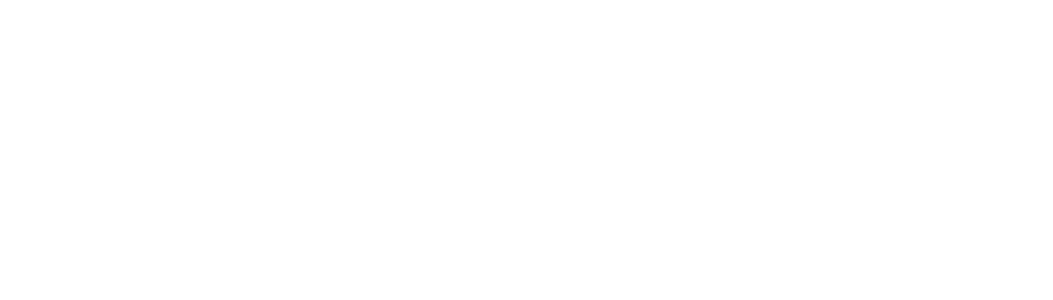
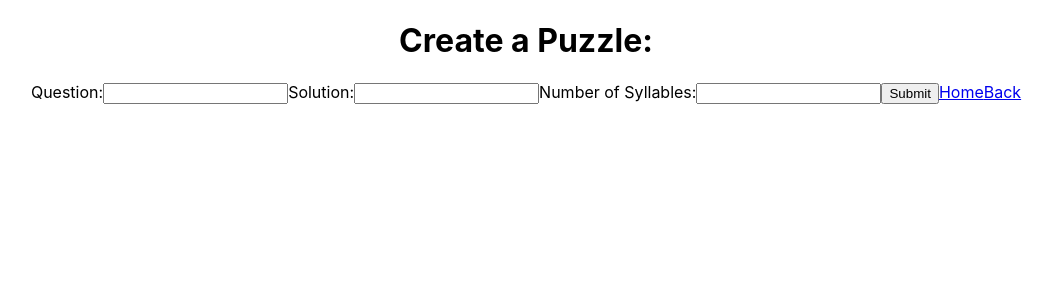
Before and after one commit to jcmcarth06/react-app-front-end, a React (Create React App) app: page /createpuzzle in a window 1280 px wide. Shown: the top 300 px of the page, without its empty margins (114-1167 px from the left). Built offline with nearby package versions, Linux system fonts and the light colour scheme.

Commit message:
add create form and route

```diff
--- a/src/App.js
+++ b/src/App.js
@@ -6,6 +6,7 @@
 } from 'react-router-dom';
 import HomeContainer from './Containers/HomeContainer.js';
 import PuzzlesContainer from './Containers/PuzzlesContainer.js';
+import CreatePuzzleContainer from './Containers/CreatePuzzleContainer.js';
 import PuzzleShowContainer from './Containers/PuzzleShowContainer.js';
 
 //switch statement between two routes: '/' and '/puzzles'
@@ -16,6 +17,7 @@
       <div className="App">
       <Route exact path='/' component={HomeContainer} />
       <Route exact path='/puzzles' component={PuzzlesContainer} />
+      <Route exact path='/createpuzzle' component={CreatePuzzleContainer} />
       <Route path='/puzzles/:id' component={PuzzleShowContainer} />
       </div>
     </Router>
--- a/src/Components/PuzzleCardContainer.js
+++ b/src/Components/PuzzleCardContainer.js
@@ -1,5 +1,6 @@
 import React from 'react';
 import PuzzleCard from './PuzzleCard.js'
+import { Link } from "react-router-dom";
 
 const PuzzleCardContainer = (props) => {
     console.log(props)
@@ -15,7 +16,8 @@
     })
     return (
         <div className="PuzzleCardsContainer">
-            {puzzles}
+            {puzzles}<br></br>
+            <Link to="/createpuzzle">Create a Puzzle</Link>
         </div>
     )
 }
--- /dev/null
+++ b/src/Containers/CreatePuzzleContainer.js
@@ -0,0 +1,70 @@
+import React from 'react';
+import { Link } from "react-router-dom";
+
+class CreatePuzzleContainer extends React.Component{
+    constructor(props) {
+        super(props)
+        this.state = {
+            question: '',
+            solution: '',
+            numberOfSyllables: 0
+        }
+        this.handleQuestionChange = this.handleQuestionChange.bind(this);
+        this.handleSolutionChange = this.handleSolutionChange.bind(this);
+        this.handleNumberOfSyllablesChange = this.handleNumberOfSyllablesChange.bind(this);
+        this.handleSubmit = this.handleSubmit.bind(this);
+    }
+
+    handleQuestionChange = event => {
+        console.log(this.state);
+        this.setState({
+          question: event.target.value,
+        });
+    };
+
+    handleSolutionChange = event => {
+        console.log(this.state);
+        this.setState({
+          solution: event.target.value,
+        });
+    };
+
+    handleNumberOfSyllablesChange = event => {
+        console.log(this.state);
+        this.setState({
+          numberOfSyllables: event.target.value,
+        });
+    };
+
+    handleSubmit = (e) => {
+        e.preventDefault();
+
+    }
+
+    render() {
+        return (
+            <div>
+                <h1>Create a Puzzle:</h1>
+                <form onSubmit={this.handleSubmit}>
+                    <label>
+                        Question:
+                    <input type="text" value={this.state.value} onChange={this.handleQuestionChange} />
+                    </label>
+                    <label>
+                        Solution:
+                    <input type="text" value={this.state.value} onChange={this.handleSolutionChange} />
+                    </label>
+                    <label>
+                        Number of Syllables:
+                    <input type="number" value={this.state.value} onChange={this.handleNumberOfSyllablesChange} />
+                    </label>
+                    <input type="submit" value="Submit" />
+                    <Link to="/">Home</Link>
+                    <Link to="/puzzles">Back</Link>
+                </form>
+            </div>
+        )
+    }
+}
+
+export default CreatePuzzleContainer;
```
Also changed, not shown: src/Components/PuzzleCreateForm.js (deleted, +0 -11 lines).
